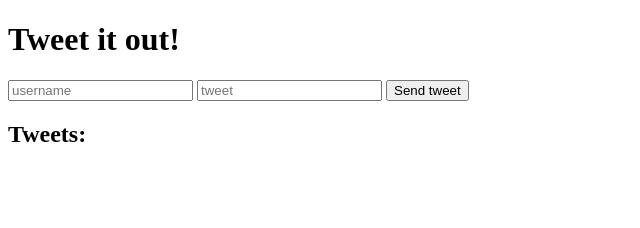
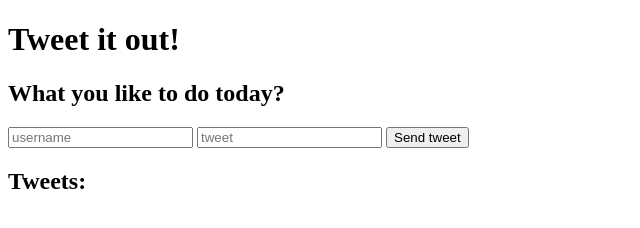
Before and after one commit to varun-TR/tweets-js, a plain HTML site: page index.html in a window 1280 px wide. Shown: the whole page, without its empty margins (0-640 px from the left). Drawn offline with Linux system fonts and the light colour scheme.

Commit message:
Update index.html

```diff
--- a/index.html
+++ b/index.html
@@ -8,6 +8,7 @@
   </head>
   <body>
     <h1>Tweet it out!</h1>
+    <h2>What you like to do today?</h2>
     <form action="/dogs" id="tweetform">
       <input type="text" name="username" placeholder="username" />
       <input type="text" name="tweet" placeholder="tweet" />
```
